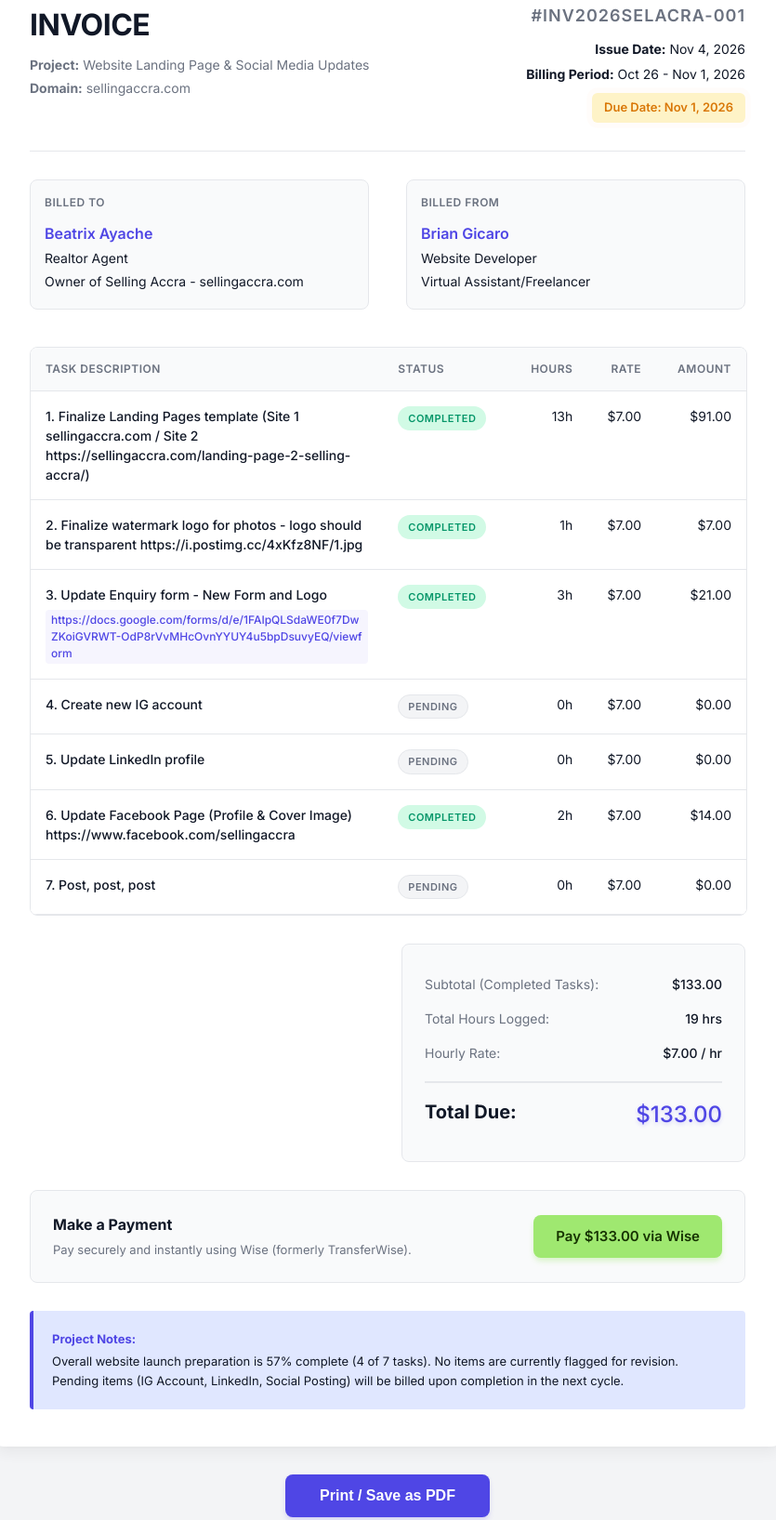
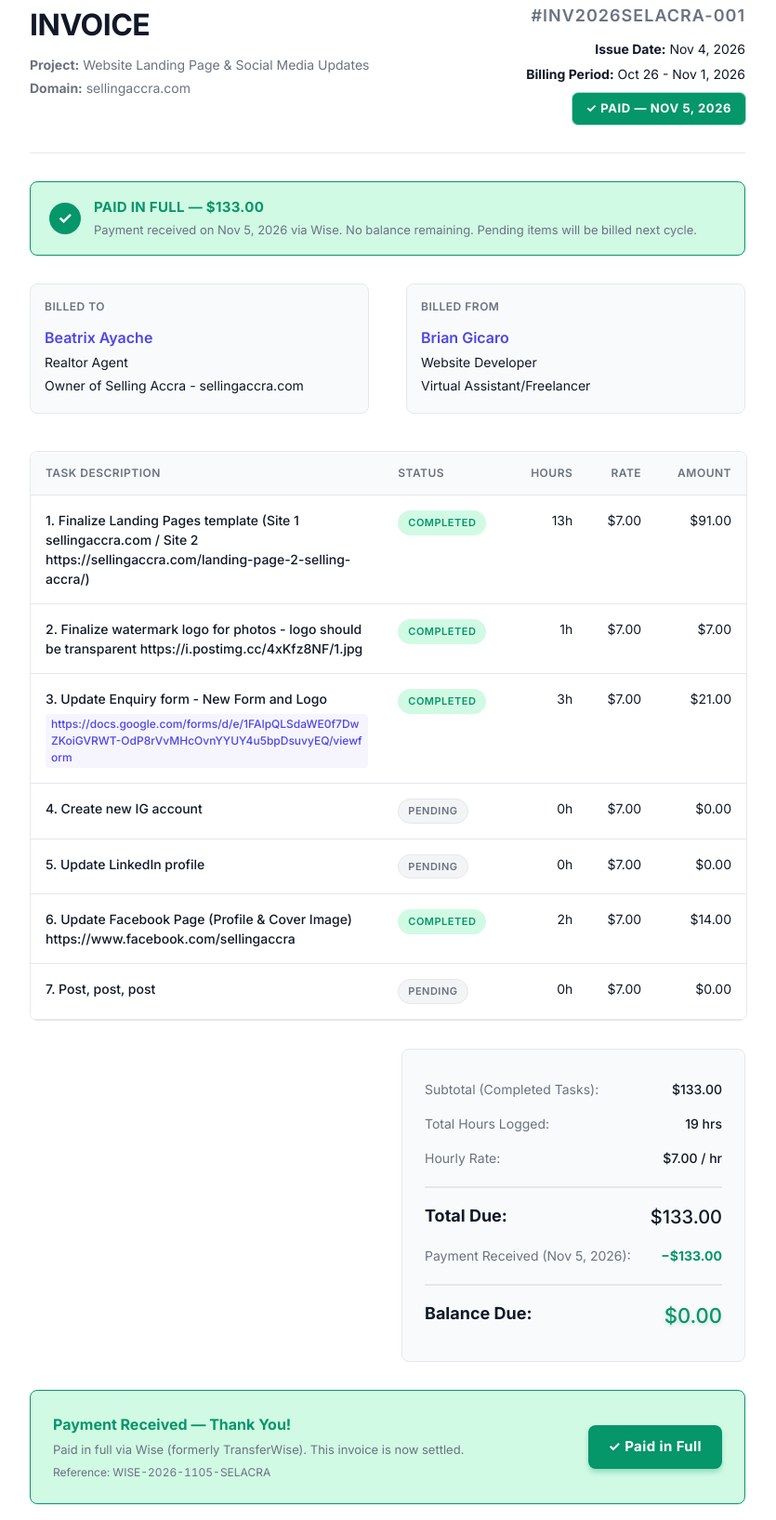
Before and after one commit to briangicaro2026WPwebsites-mockup/Selling-Accra-Project-Tracker, a plain HTML site: page index.html in a window 1280 px wide. Shown: the part 83-1718 px from the top of the page at 93% size, without its empty margins (223-1058 px from the left). Drawn offline with Linux system fonts and the light colour scheme.

Commit message:
Update invoice title and styling for paid status

```diff
--- a/index.html
+++ b/index.html
@@ -3,7 +3,7 @@
 <head>
     <meta charset="UTF-8">
     <meta name="viewport" content="width=device-width, initial-scale=1.0">
-    <title>Invoice - Selling Accra Real Estate</title>
+    <title>Invoice #INV2026SELACRA-001 — PAID</title>
     <link rel="preconnect" href="https://fonts.googleapis.com">
     <link rel="preconnect" href="https://fonts.gstatic.com" crossorigin>
     <link href="https://fonts.googleapis.com/css2?family=Inter:wght@400;500;600;700&display=swap" rel="stylesheet">
@@ -35,10 +35,10 @@
             100% { background-position: 0% 50%; }
         }
 
-        @keyframes pulseWarning {
-            0% { box-shadow: 0 0 0 0 rgba(217, 119, 6, 0.4); }
-            70% { box-shadow: 0 0 0 6px rgba(217, 119, 6, 0); }
-            100% { box-shadow: 0 0 0 0 rgba(217, 119, 6, 0); }
+        @keyframes pulsePaid {
+            0% { box-shadow: 0 0 0 0 rgba(5, 150, 105, 0.4); }
+            70% { box-shadow: 0 0 0 8px rgba(5, 150, 105, 0); }
+            100% { box-shadow: 0 0 0 0 rgba(5, 150, 105, 0); }
         }
 
         body {
@@ -50,9 +50,12 @@
             line-height: 1.5;
             -webkit-font-smoothing: antialiased;
             overflow-x: hidden;
+            -webkit-print-color-adjust: exact;
+            print-color-adjust: exact;
         }
 
         .invoice-container {
+            position: relative;
             max-width: 850px;
             margin: 0 auto;
             background: #ffffff;
@@ -71,7 +74,28 @@
             animation: gradientMove 6s linear infinite;
         }
 
+        /* PAID Watermark */
+        .paid-watermark {
+            position: absolute;
+            top: 50%;
+            left: 50%;
+            transform: translate(-50%, -50%) rotate(-30deg);
+            font-size: 130px;
+            font-weight: 800;
+            letter-spacing: 14px;
+            color: rgba(5, 150, 105, 0.07);
+            border: 10px solid rgba(5, 150, 105, 0.07);
+            padding: 6px 40px 6px 54px;
+            border-radius: 20px;
+            white-space: nowrap;
+            pointer-events: none;
+            user-select: none;
+            z-index: 0;
+        }
+
         .invoice-body {
+            position: relative;
+            z-index: 1;
             padding: 40px;
         }
 
@@ -120,17 +144,60 @@
             color: var(--text-main);
         }
 
-        .due-date-badge {
+        /* PAID Badge (replaces due-date badge) */
+        .paid-badge {
             display: inline-block;
-            background-color: var(--warning-bg);
-            color: var(--warning);
-            padding: 5px 12px;
+            background-color: var(--success);
+            color: #ffffff;
+            padding: 6px 14px;
             border-radius: 6px;
-            font-weight: 600;
+            font-weight: 700;
             font-size: 13px;
+            letter-spacing: 0.6px;
+            text-transform: uppercase;
             margin-top: 4px;
-            border: 1px solid transparent;
-            animation: pulseWarning 2s infinite;
+            border: 1px solid var(--success);
+            animation: pulsePaid 2.4s infinite;
+        }
+
+        /* PAID Banner */
+        .paid-banner {
+            display: flex;
+            align-items: center;
+            gap: 14px;
+            background: var(--success-bg);
+            border: 1px solid var(--success);
+            border-radius: 8px;
+            padding: 16px 20px;
+            margin-bottom: 30px;
+            opacity: 0;
+            animation: slideUpFade 0.6s 0.15s cubic-bezier(0.16, 1, 0.3, 1) forwards;
+        }
+
+        .paid-banner .icon {
+            flex: 0 0 34px;
+            width: 34px;
+            height: 34px;
+            border-radius: 50%;
+            background: var(--success);
+            color: #ffffff;
+            display: flex;
+            align-items: center;
+            justify-content: center;
+            font-size: 18px;
+            font-weight: 700;
+        }
+
+        .paid-banner .text strong {
+            display: block;
+            font-size: 15px;
+            color: var(--success);
+            letter-spacing: 0.3px;
+        }
+
+        .paid-banner .text span {
+            font-size: 13px;
+            color: var(--text-muted);
         }
 
         /* Billing Info */
@@ -324,23 +391,42 @@
             border-top: 2px solid var(--border);
             margin-top: 12px;
             padding-top: 16px;
-            font-size: 20px;
+            font-size: 18px;
             font-weight: 700;
             color: var(--text-main);
         }
 
         .summary-row.total span:last-child {
-            color: var(--primary);
-            font-size: 24px;
-            text-shadow: 0 2px 4px rgba(79, 70, 229, 0.2);
+            color: var(--text-main);
+            font-size: 20px;
         }
 
-        /* Payment Section (Wise Integration) */
+        .summary-row.paid-row span:last-child {
+            color: var(--success);
+            font-weight: 700;
+        }
+
+        .summary-row.balance {
+            border-top: 2px solid var(--border);
+            margin-top: 12px;
+            padding-top: 16px;
+            font-size: 18px;
+            font-weight: 700;
+            color: var(--text-main);
+        }
+
+        .summary-row.balance span:last-child {
+            color: var(--success);
+            font-size: 22px;
+            text-shadow: 0 2px 4px rgba(5, 150, 105, 0.2);
+        }
+
+        /* Payment Section (Paid) */
         .payment-section {
             margin-top: 30px;
             padding: 24px;
-            background-color: var(--bg-light);
-            border: 1px solid var(--border);
+            background-color: var(--success-bg);
+            border: 1px solid var(--success);
             border-radius: 8px;
             display: flex;
             align-items: center;
@@ -353,7 +439,7 @@
         .payment-info h4 {
             margin: 0 0 6px 0;
             font-size: 16px;
-            color: var(--text-main);
+            color: var(--success);
         }
 
         .payment-info p {
@@ -362,24 +448,24 @@
             color: var(--text-muted);
         }
 
-        .wise-btn {
-            display: inline-block;
-            background-color: var(--wise-green);
-            color: var(--wise-dark);
-            padding: 12px 24px;
-            border-radius: 8px;
-            font-weight: 600;
-            font-size: 15px;
-            text-decoration: none;
-            white-space: nowrap;
-            transition: all 0.3s ease;
-            box-shadow: 0 4px 6px -1px rgba(159, 232, 112, 0.4);
+        .payment-info p.payment-ref {
+            margin-top: 6px;
+            font-size: 12px;
+            color: var(--text-muted);
+            font-variant-numeric: tabular-nums;
         }
 
-        .wise-btn:hover {
-            background-color: #8be05d;
-            transform: translateY(-2px);
-            box-shadow: 0 6px 12px -1px rgba(159, 232, 112, 0.6);
+        .paid-chip {
+            display: inline-block;
+            background-color: var(--success);
+            color: #ffffff;
+            padding: 12px 22px;
+            border-radius: 8px;
+            font-weight: 700;
+            font-size: 15px;
+            letter-spacing: 0.4px;
+            white-space: nowrap;
+            box-shadow: 0 4px 6px -1px rgba(5, 150, 105, 0.35);
         }
 
         /* Notes & Footer */
@@ -453,6 +539,9 @@
             .accent-bar {
                 display: none;
             }
+            .paid-watermark {
+                transform: translate(-50%, -50%) rotate(-30deg) !important;
+            }
             .billing-info div {
                 border: none;
                 background: transparent;
@@ -476,11 +565,13 @@
                 padding: 0;
             }
             .payment-section {
-                border: 1px solid var(--border);
-                background-color: transparent;
+                border: 1px solid var(--success);
             }
-            .wise-btn {
-                border: 1px solid var(--wise-dark);
+            .paid-badge,
+            .paid-chip,
+            .paid-banner .icon {
+                -webkit-print-color-adjust: exact;
+                print-color-adjust: exact;
             }
         }
     </style>
@@ -489,19 +580,29 @@
 
     <div class="invoice-container">
         <div class="accent-bar"></div>
+        <div class="paid-watermark" aria-hidden="true">PAID</div>
         <div class="invoice-body">
             <!-- Header -->
             <div class="header">
                 <div class="header-left">
                     <h1>INVOICE</h1>
-                    <p><strong>Project:</strong> Website Landing Page & Social Media Updates</p>
+                    <p><strong>Project:</strong> Website Landing Page &amp; Social Media Updates</p>
                     <p><strong>Domain:</strong> sellingaccra.com</p>
                 </div>
                 <div class="header-right">
                     <h2>#INV2026SELACRA-001</h2>
                     <p><strong>Issue Date:</strong> Nov 4, 2026</p>
                     <p><strong>Billing Period:</strong> Oct 26 - Nov 1, 2026</p>
-                    <div class="due-date-badge">Due Date: Nov 1, 2026</div>
+                    <div class="paid-badge">✓ Paid — Nov 5, 2026</div>
+                </div>
+            </div>
+
+            <!-- Paid Banner -->
+            <div class="paid-banner">
+                <div class="icon">✓</div>
+                <div class="text">
+                    <strong>PAID IN FULL — $133.00</strong>
+                    <span>Payment received on Nov 5, 2026 via Wise. No balance remaining. Pending items will be billed next cycle.</span>
                 </div>
             </div>
 
@@ -573,7 +674,7 @@
                             <td class="text-right">$0.00</td>
                         </tr>
                         <tr>
-                            <td class="task-desc">6. Update Facebook Page (Profile & Cover Image) https://www.facebook.com/sellingaccra</td>
+                            <td class="task-desc">6. Update Facebook Page (Profile &amp; Cover Image) https://www.facebook.com/sellingaccra</td>
                             <td><span class="status-badge status-completed">Completed</span></td>
                             <td class="text-right">2h</td>
                             <td class="text-right">$7.00</td>
@@ -609,18 +710,25 @@
                         <span>Total Due:</span>
                         <span>$133.00</span>
                     </div>
+                    <div class="summary-row paid-row">
+                        <span>Payment Received (Nov 5, 2026):</span>
+                        <span>−$133.00</span>
+                    </div>
+                    <div class="summary-row balance">
+                        <span>Balance Due:</span>
+                        <span>$0.00</span>
+                    </div>
                 </div>
             </div>
 
-            <!-- Wise Payment Integration -->
+            <!-- Payment Received Section -->
             <div class="payment-section">
                 <div class="payment-info">
-                    <h4>Make a Payment</h4>
-                    <p>Pay securely and instantly using Wise (formerly TransferWise).</p>
+                    <h4>Payment Received — Thank You!</h4>
+                    <p>Paid in full via Wise (formerly TransferWise). This invoice is now settled.</p>
+                    <p class="payment-ref">Reference: WISE-2026-1105-SELACRA</p>
                 </div>
-                <a href="https://wise.com/pay/me/briandalisayg1" target="_blank" class="wise-btn">
-                    Pay $133.00 via Wise
-                </a>
+                <span class="paid-chip">✓ Paid in Full</span>
             </div>
 
             <!-- Notes -->
```
